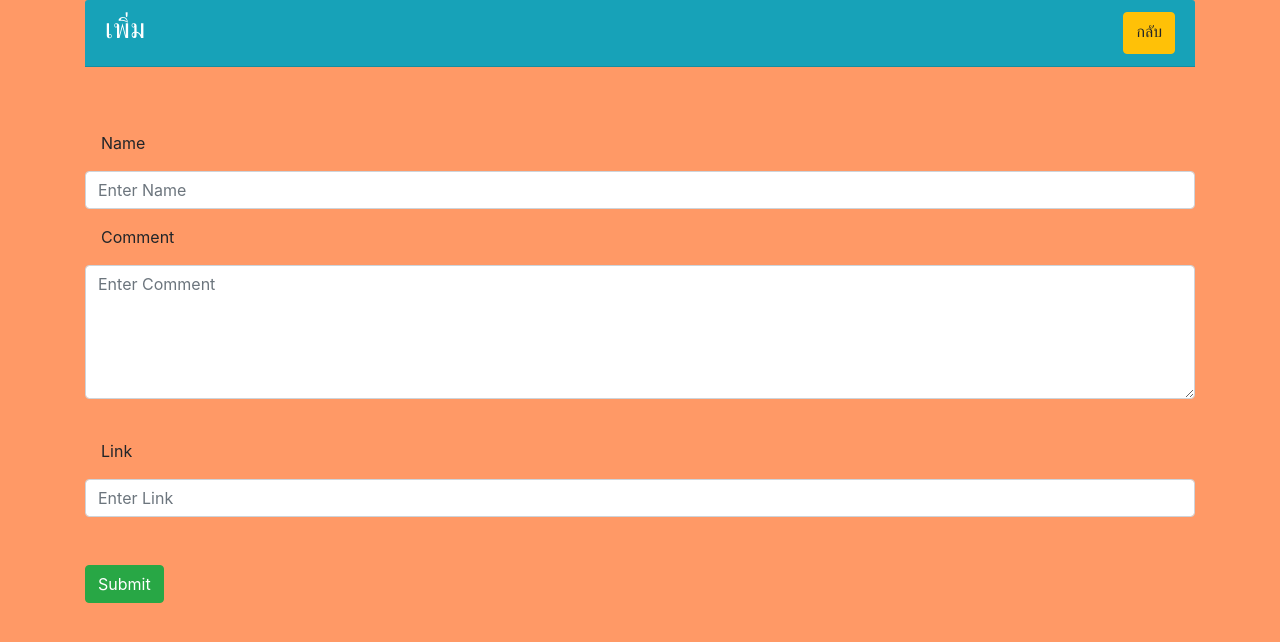
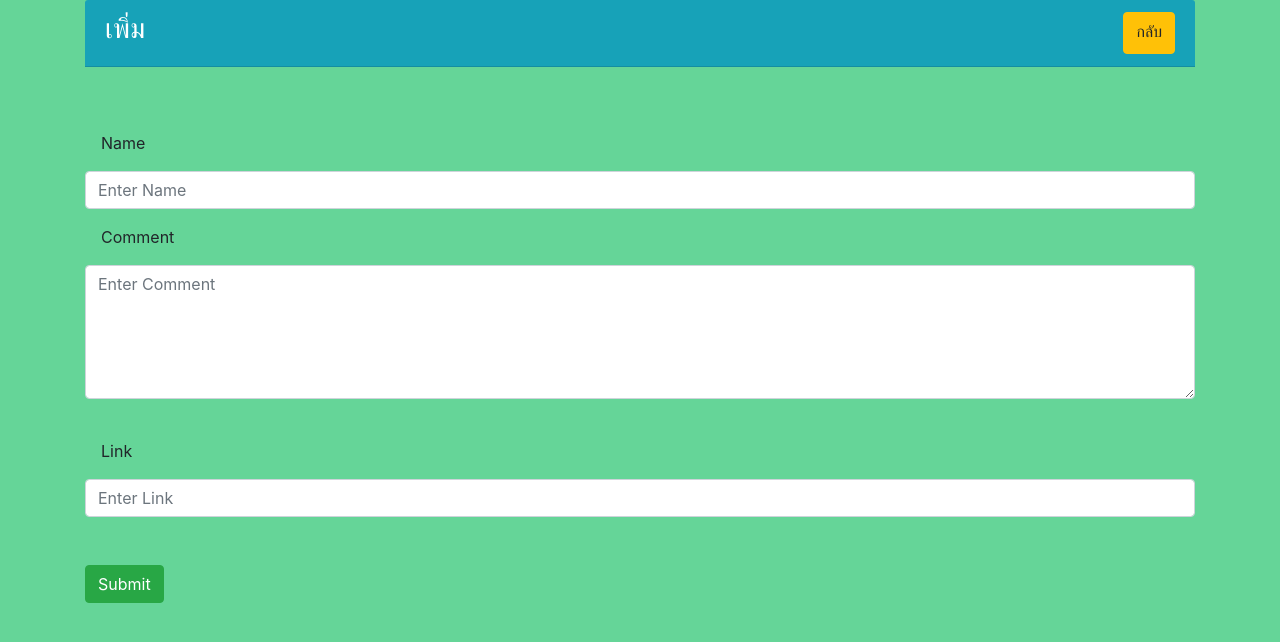
Before and after one commit to ChutimaNakaew/ITFLab02, a PHP site: page /form.php in a window 1280 px wide. Shown: the top 642 px of the page. Run offline with PHP 8.4, Linux system fonts and the light colour scheme.

Commit message:
Update form.php

```diff
--- a/form.php
+++ b/form.php
@@ -9,7 +9,8 @@
 </head>
 <style>
 body {
-  background-color: #ff9966;
+  background-color: #65d598
+;
 }
 </style>
 <body>
```
